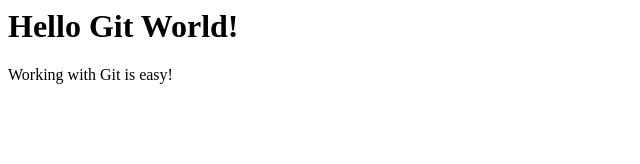
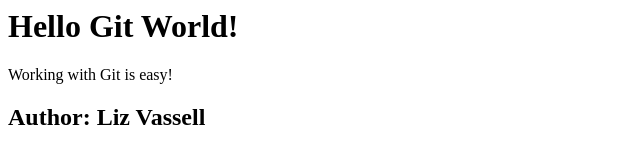
Before and after one commit to LizzyGub/GitGithubMasterclass, a plain HTML site: page index.html in a window 1280 px wide. Shown: the whole page, without its empty margins (0-640 px from the left). Drawn offline with Linux system fonts and the light colour scheme.

Commit message:
Add author

```diff
--- a/index.html
+++ b/index.html
@@ -3,3 +3,5 @@
 <div>
     <p>Working with Git is easy!</p>
 </div>
+
+<h2>Author: Liz Vassell</h2>
```
